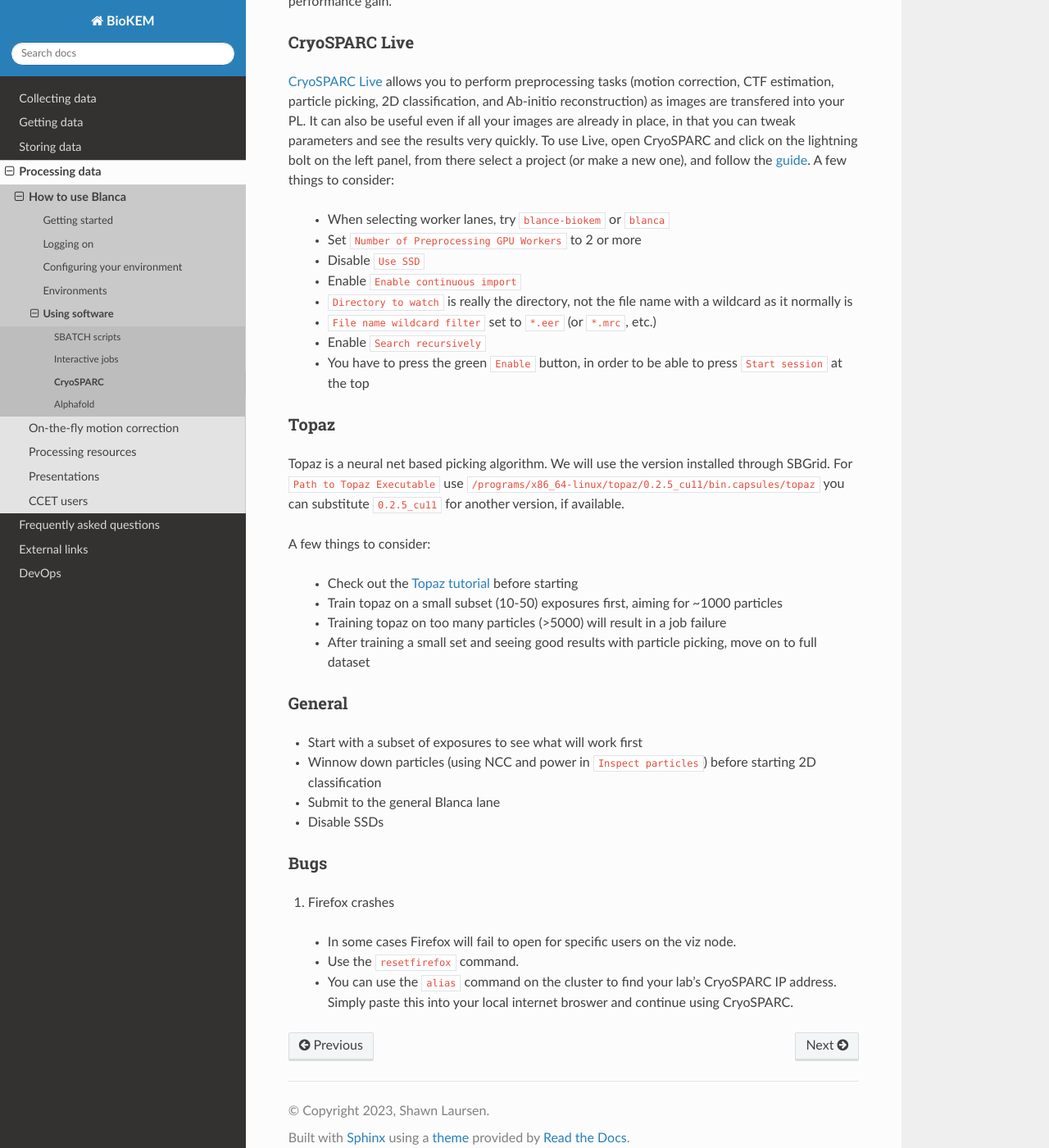
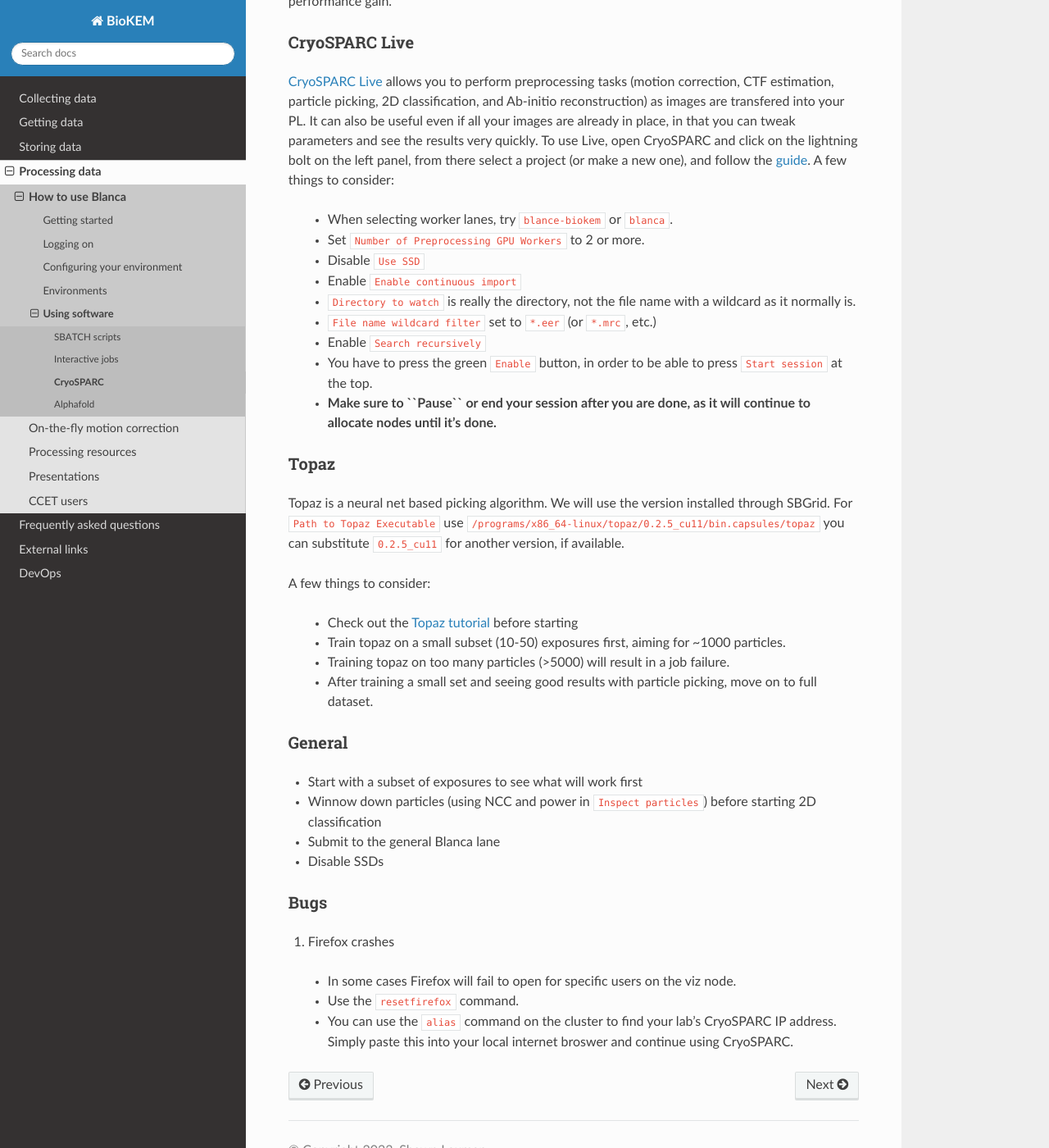
Before and after one commit to CU-BioKEM/user-guide, a Sphinx documentation site: the page built from docs/source/processing/using_software/cryosparc.rst, in a window 1280 px wide and 1400 px high, scrolled down 1233 px. Shown: the whole window at 82% size. Built offline with Sphinx 7.4.7 and the Read the Docs theme 2.0.0, drawn with Linux system fonts in a browser that asks for light colours; pages that are not in the unit, such as notebooks, are missing from menus.

Commit message:
updated live

```diff
--- a/docs/source/processing/using_software/cryosparc.rst
+++ b/docs/source/processing/using_software/cryosparc.rst
@@ -61,14 +61,15 @@
 open CryoSPARC and click on the lightning bolt on the left panel, from there select a project (or make a new one), and follow the
 `guide <https://guide.cryosparc.com/live/about-cryosparc-live>`_. A few things to consider:
 
-  - When selecting worker lanes, try ``blance-biokem`` or ``blanca``
-  - Set ``Number of Preprocessing GPU Workers`` to 2 or more
+  - When selecting worker lanes, try ``blance-biokem`` or ``blanca``.
+  - Set ``Number of Preprocessing GPU Workers`` to 2 or more.
   - Disable ``Use SSD``
   - Enable ``Enable continuous import``
-  - ``Directory to watch`` is really the directory, not the file name with a wildcard as it normally is
+  - ``Directory to watch`` is really the directory, not the file name with a wildcard as it normally is.
   - ``File name wildcard filter`` set to ``*.eer`` (or ``*.mrc``, etc.)
   - Enable ``Search recursively``
-  - You have to press the green ``Enable`` button, in order to be able to press ``Start session`` at the top
+  - You have to press the green ``Enable`` button, in order to be able to press ``Start session`` at the top.
+  - **Make sure to ``Pause`` or end your session after you are done, as it will continue to allocate nodes until it's done.**
 
 Topaz
 ~~~~~
@@ -80,9 +81,9 @@
 A few things to consider:
 
   - Check out the `Topaz tutorial <https://guide.cryosparc.com/processing-data/all-job-types-in-cryosparc/deep-picking/topaz>`_ before starting
-  - Train topaz on a small subset (10-50) exposures first, aiming for ~1000 particles
-  - Training topaz on too many particles (>5000) will result in a job failure
-  - After training a small set and seeing good results with particle picking, move on to full dataset
+  - Train topaz on a small subset (10-50) exposures first, aiming for ~1000 particles.
+  - Training topaz on too many particles (>5000) will result in a job failure.
+  - After training a small set and seeing good results with particle picking, move on to full dataset.
 
 
 General
```
Also changed, not shown: docs/source/processing/using_software/chimera.rst (deleted), docs/source/processing/using_software/eman2.rst (deleted), docs/source/processing/using_software/imod.rst (deleted), docs/source/processing/using_software/relion.rst (deleted), 1 other file.
